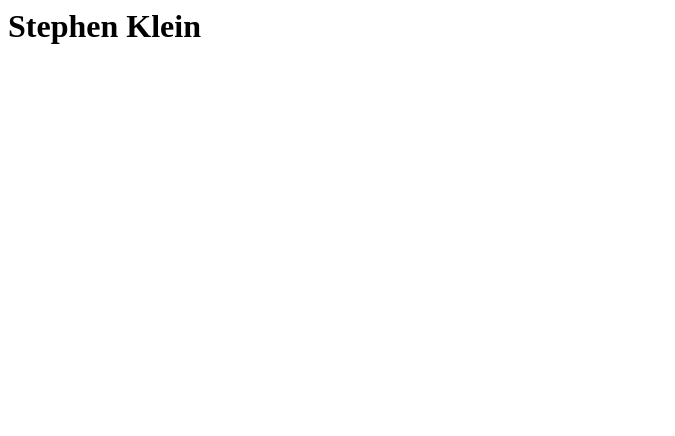
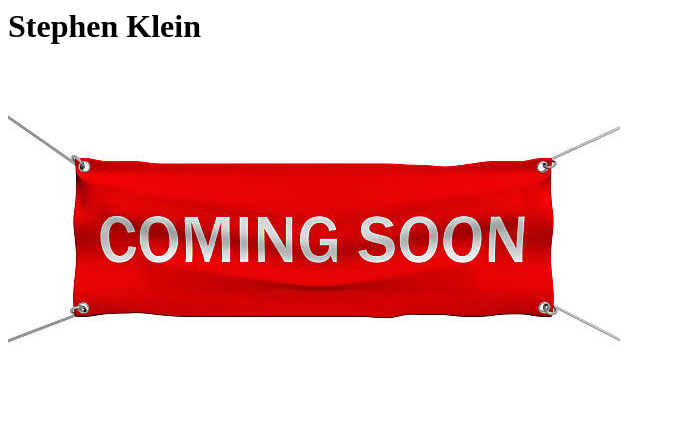
Before and after one commit to StephenDK/StephenDK.github.io, a plain HTML site: page index.html in a window 1280 px wide. Shown: the whole page, without its empty margins (0-675 px from the left). Drawn offline with Linux system fonts and the light colour scheme.

Commit message:
Added image

```diff
--- a/index.html
+++ b/index.html
@@ -1 +1,3 @@
 <h1>Stephen Klein</h1>
+
+<img src="comingsoon.jpg">
```
Also changed, not shown: comingsoon.jpg (added).
